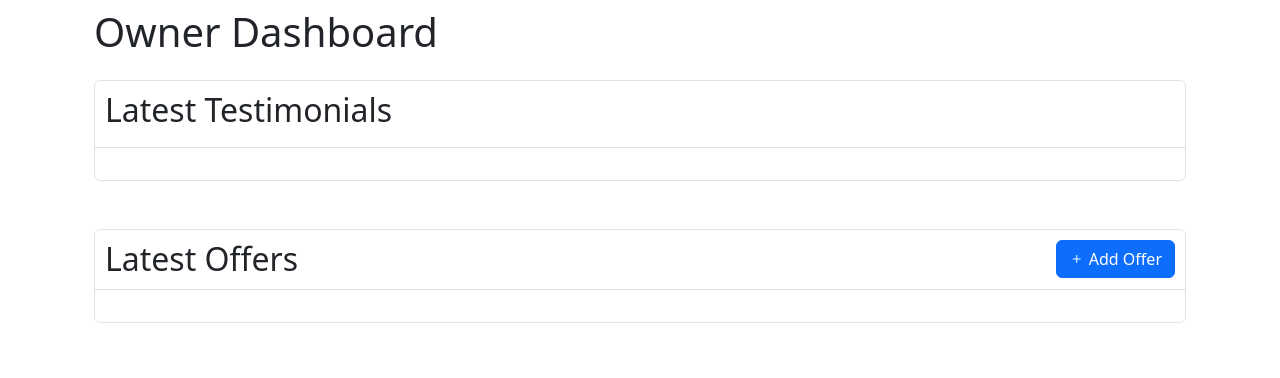
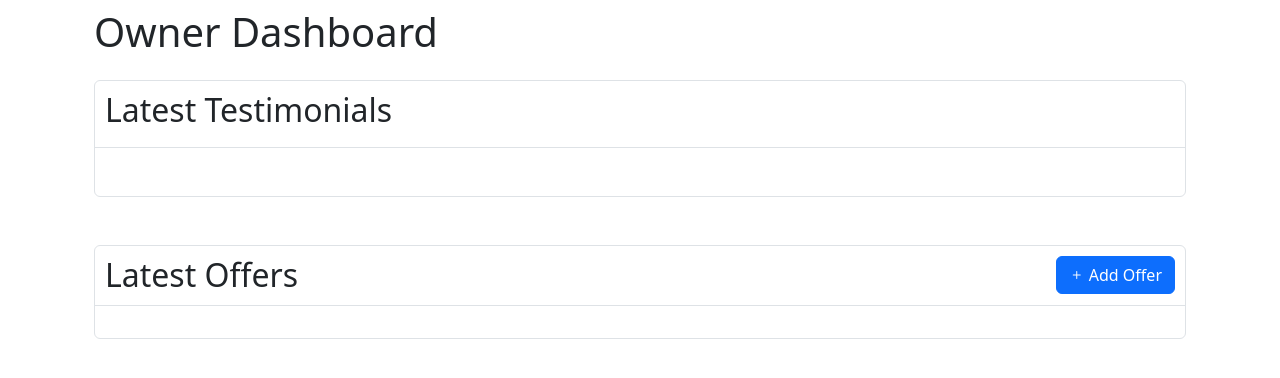
Before and after one commit to abdu26399/FlyBoredom, a Django app: page /owner/ in a window 1280 px wide. Shown: the part 56-434 px from the top of the page. Run offline with Django 4.2, Linux system fonts and the light colour scheme; the visitor is signed in with stand-in values (Sample User, id 1); data that the repository does not hold is empty.

Commit message:
Styling changes on containers

```diff
--- a/owner_admin/templates/owner_admin/index.html
+++ b/owner_admin/templates/owner_admin/index.html
@@ -8,14 +8,14 @@
         <div class="container pt-2">
             <h1>Owner Dashboard</h1>
             {#  Latest Testimonials Container  #}
-            <div class="container border rounded mt-4 p-0">
+            <div class="container border rounded mt-4 p-0" style="overflow: hidden">
                 <div class="container-header">
                     <h2>Latest Testimonials</h2>
                 </div>
-                <div data-bs-spy="scroll" data-bs-root-margin="0px 0px -40%" data-bs-smooth-scroll="true"
-                     class="scrollspy-example p-3 rounded-2 row" tabindex="0">
+                <div class="row scrollable container m-0 p-0">
+                    <div class="row py-4", style="padding-left: 2em">
                         {% for testimonial in latest_testimonials %}
-                        <div class="card border rounded" style="width: 18rem; padding: 0;">
+                            <div class="card p-0" style="width: 18rem;">
                                 {% if testimonial.photos.all %}
                                     <img src="{{ testimonial.photos.all.0.photo.url }}" class="card-img-top" alt="...">
                                 {% endif %}
@@ -36,6 +36,7 @@
                         {% endfor %}
                     </div>
                 </div>
+            </div>
             {#  Latest Offer Container  #}
             <div class="container border rounded mt-5 p-0">
                 <div class="container-header">
@@ -48,7 +49,7 @@
                 <div data-bs-spy="scroll" data-bs-root-margin="0px 0px -40%" data-bs-smooth-scroll="true"
                      class="scrollspy-example p-3 rounded-2 row" tabindex="0">
                     {% for offer in latest_offers %}
-                        <div class="card border rounded" style="width: 18rem; padding: 0;">
+                        <div class="card p-0" style="width: 18rem; margin-right: 2rem;">
                             {% if offer.image %}
                                 <img src="{{ offer.image.url }}" class="card-img-top" alt="...">
                             {% endif %}
```
Lines whose indentation alone changed are shown as unchanged.
